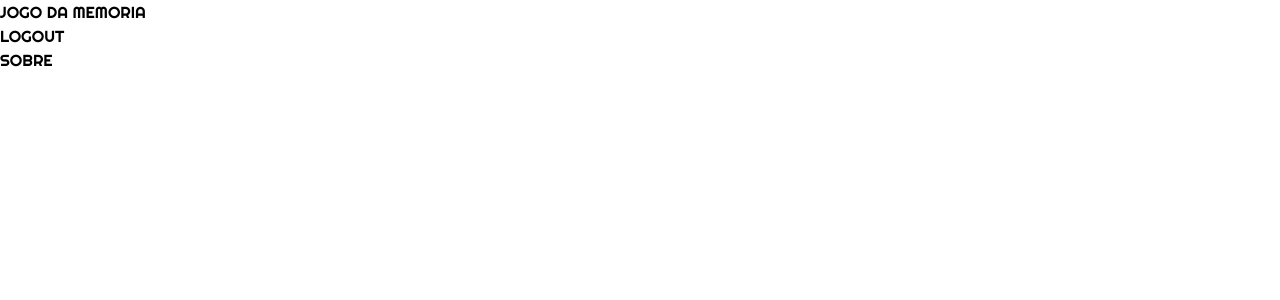
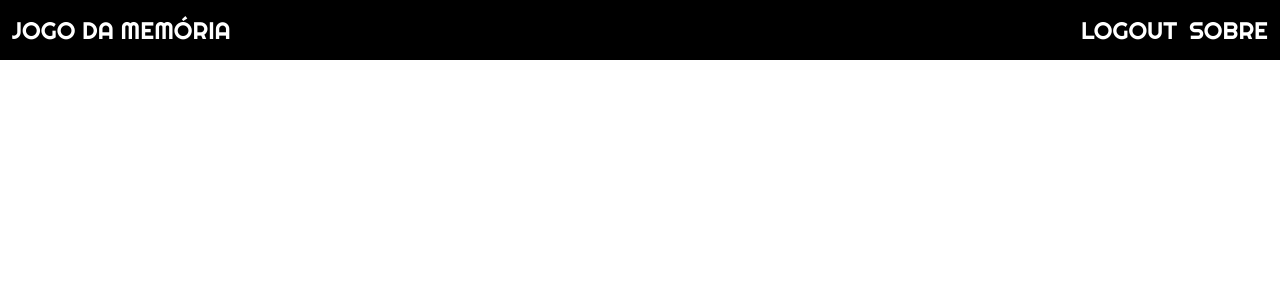
Before and after one commit to pedro-hdev/JogoDaMemoria, a Next.js app in the folder app-game/: page / in a window 1280 px wide. Shown: the top 300 px of the page. Built offline with nearby package versions, Linux system fonts and the light colour scheme.

Commit message:
add header

```diff
--- a/app-game/src/app/layout.js
+++ b/app-game/src/app/layout.js
@@ -1,4 +1,6 @@
 import './globals.css'
+import FontHeader from './components/FontHeader'
+
 
 
 export const metadata = {
@@ -9,14 +11,22 @@ export const metadata = {
 export default function RootLayout({ children }) {
   return (
     <html lang="pt-br">
-      <body> <header className=''>
+      <body>
+        <header className=''>
 
-        <h1>JOGO DA MEMORIA</h1>
-        <div>
-          <h1>LOGOUT</h1>
-          <h1>SOBRE</h1>
-        </div>
-      </header></body>
+
+          <div className='flex bg-black p-3 justify-between'>
+            <FontHeader texto="JOGO DA MEMÓRIA" />
+            <div className='flex gap-3'>
+              <FontHeader texto="LOGOUT" />
+              <FontHeader texto="SOBRE" />
+            </div>
+          </div>
+        </header>
+        <main>
+          {children}
+        </main>
+      </body>
     </html>
   )
 }
```
